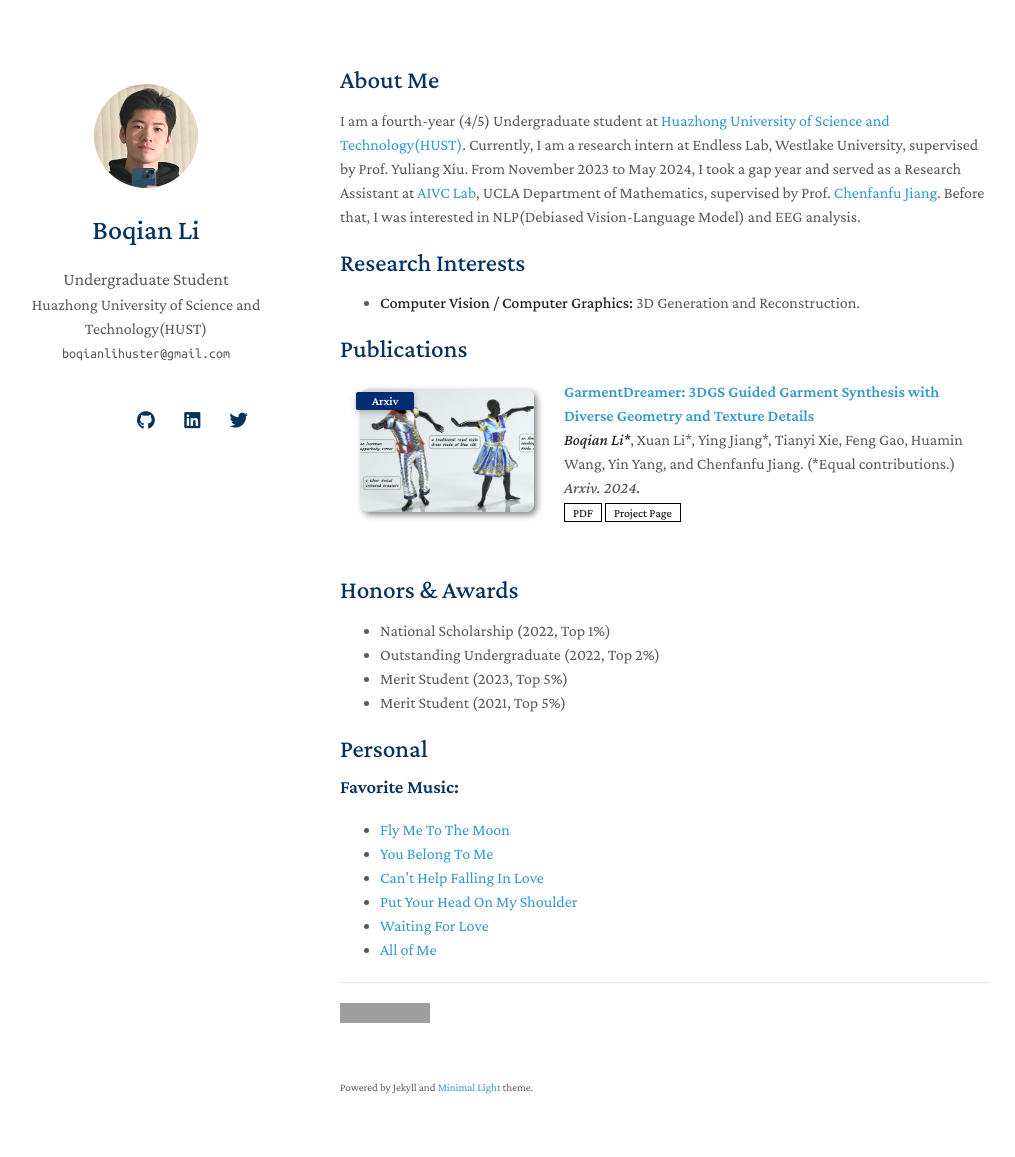
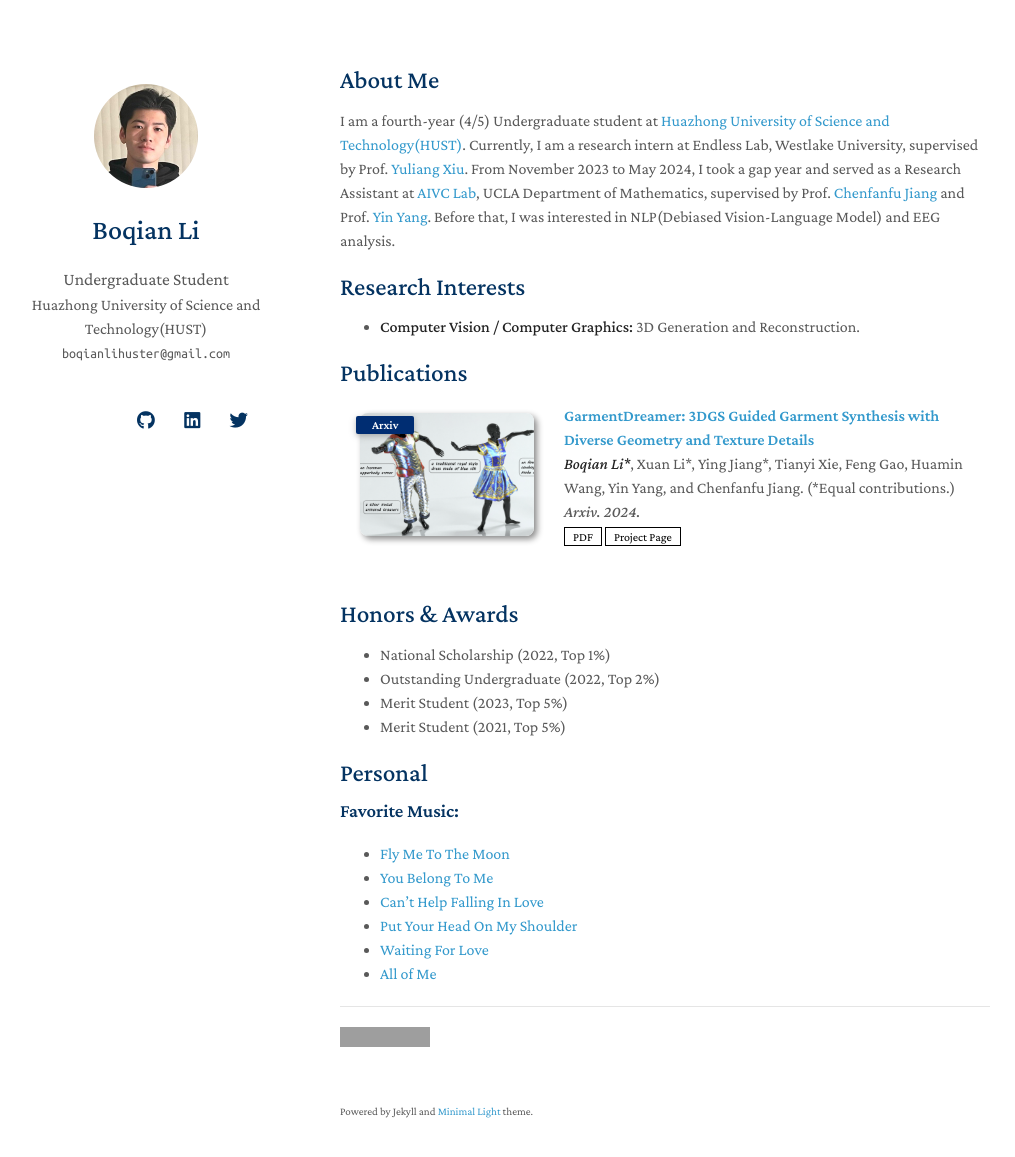
Before and after one commit to boqian-li/boqian-li.github.io, a Jekyll site: the page built from index.md, in a window 1280 px wide and 1192 px high. Shown: the top 1157 px of the window, without its empty margins (130-1145 px from the left). Built offline with Jekyll 4.4.1, drawn with Linux system fonts in a browser that asks for light colours; nearby versions of some CDN libraries; a style sheet for code colours, icons or effects is not loaded; our own code applies the rules of GitHub Pages for plain Markdown files; grey boxes are pictures that could not be loaded.

Commit message:
Update index.md

```diff
--- a/index.md
+++ b/index.md
@@ -5,7 +5,7 @@
 ## About Me
 
 I am a fourth-year (4/5) Undergraduate student at <a href="https://english.hust.edu.cn/" style="color: light-blue;">Huazhong University of Science and Technology(HUST)</a>.
-Currently, I am a research intern at Endless Lab, Westlake University, supervised by Prof. Yuliang Xiu. From November 2023 to May 2024, I took a gap year and served as a Research Assistant at <a href="https://www.math.ucla.edu/aivc/" style="color: light-blue;">AIVC Lab</a>, UCLA Department of Mathematics, supervised by Prof. <a href="https://www.math.ucla.edu/~cffjiang/index.html" style="color: light-blue;">Chenfanfu Jiang</a>. Before that, I was interested in NLP(Debiased Vision-Language Model) and EEG analysis.
+Currently, I am a research intern at Endless Lab, Westlake University, supervised by Prof. <a href="https://xiuyuliang.cn/" style="color: light-blue;">Yuliang Xiu</a>. From November 2023 to May 2024, I took a gap year and served as a Research Assistant at <a href="https://www.math.ucla.edu/aivc/" style="color: light-blue;">AIVC Lab</a>, UCLA Department of Mathematics, supervised by Prof. <a href="https://www.math.ucla.edu/~cffjiang/index.html" style="color: light-blue;">Chenfanfu Jiang</a> and Prof. <a href="https://yangzzzy.github.io/" style="color: light-blue;">Yin Yang</a>. Before that, I was interested in NLP(Debiased Vision-Language Model) and EEG analysis.
 
 
 ## Research Interests
```
